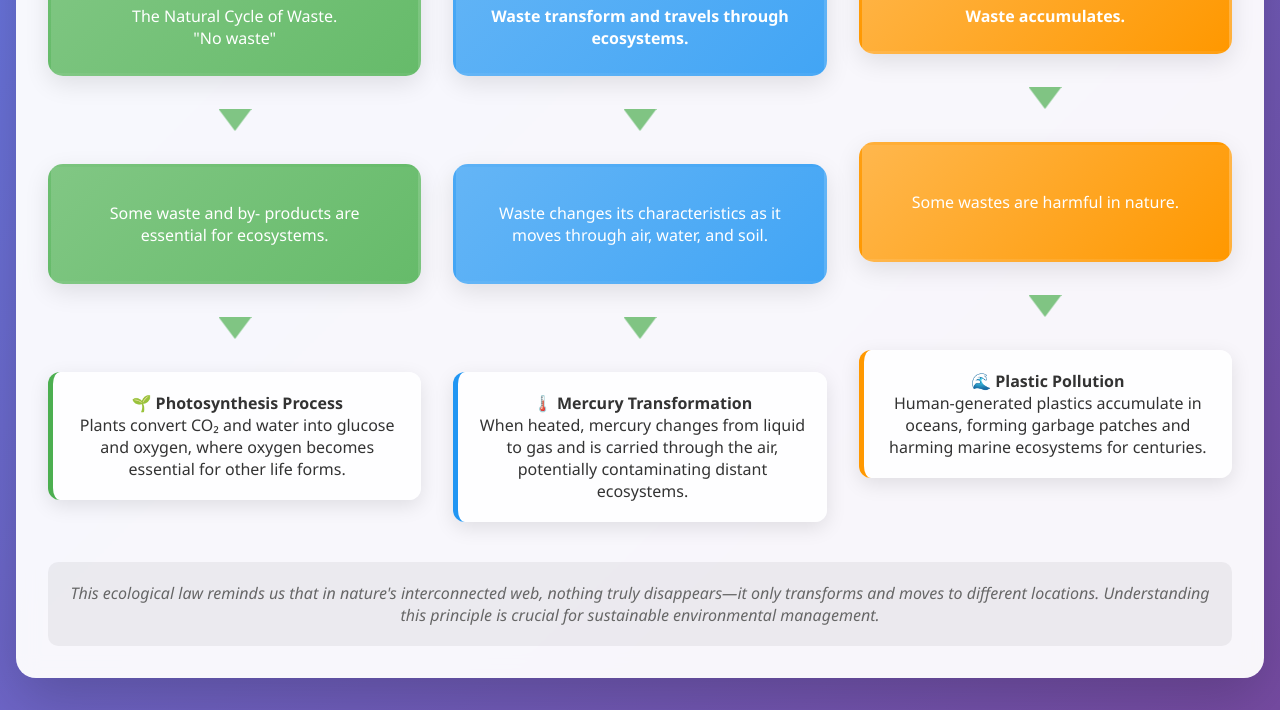
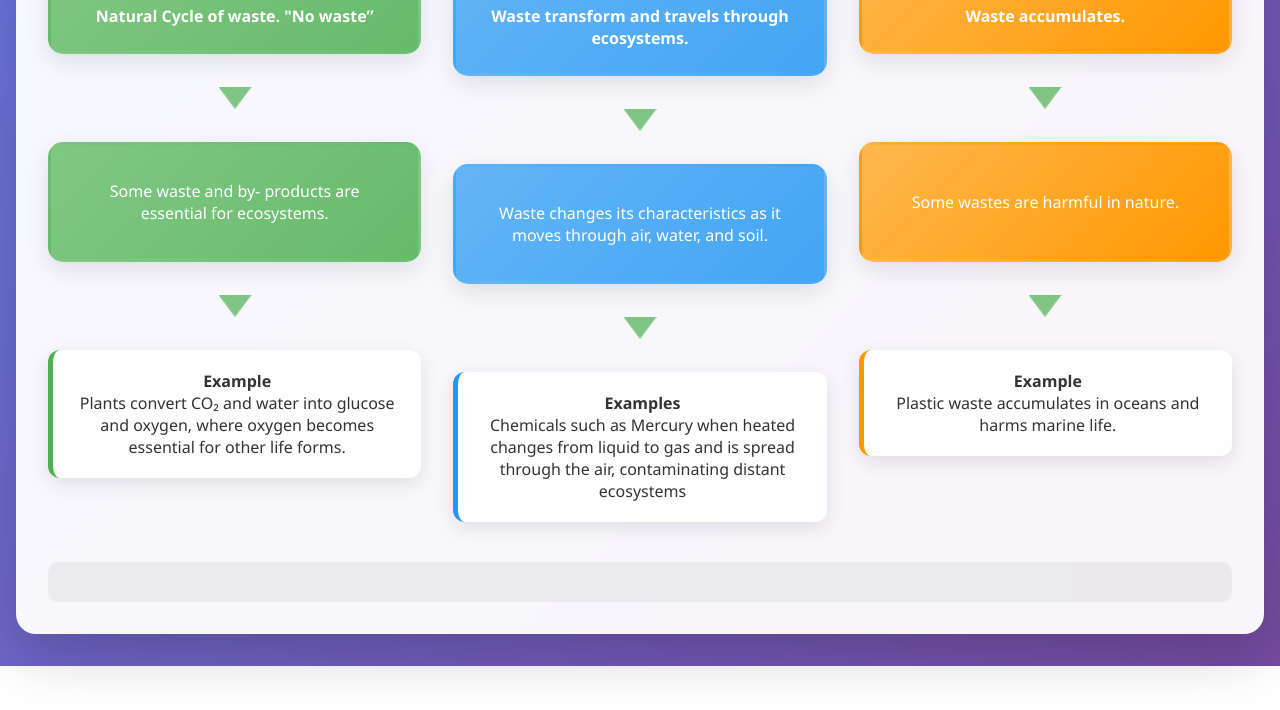
Before and after one commit to jpasco11/emb, a plain HTML site: page index.html in a window 1280 px wide. Shown: the part 502-1212 px from the top of the page. After the commit the page ends 1168 px from the top, so only its background shows below. Drawn offline with Linux system fonts and the light colour scheme.

Commit message:
Update index.html

```diff
--- a/index.html
+++ b/index.html
@@ -136,7 +136,7 @@
         background: linear-gradient(
           90deg,
           transparent,
-          rgb(255, 255, 255),
+          rgba(255, 255, 255, 0.4),
           transparent
         );
         transition: left 0.5s;
@@ -315,7 +315,7 @@
             <div class="concept-box">
               <div>
                 <span class="icon">♻️</span>
-                <p>The Natural Cycle of Waste.<br />"No waste"</p>
+                <strong>Natural Cycle of waste. "No waste”</strong>
               </div>
             </div>
             <div class="arrow"></div>
@@ -326,7 +326,7 @@
             </div>
             <div class="arrow"></div>
             <div class="example-box">
-              <strong>🌱 Photosynthesis Process</strong><br />
+              <strong>Example</strong><br />
               Plants convert CO₂ and water into glucose and oxygen, where oxygen
               becomes essential for other life forms.
             </div>
@@ -339,8 +339,7 @@
             <div class="concept-box">
               <div>
                 <span class="icon">🌪️</span>
-                <strong>Waste transform and travels through ecosystems.</strong
-                ><br />
+                <strong>Waste transform and travels through ecosystems.</strong>
               </div>
             </div>
             <div class="arrow"></div>
@@ -352,9 +351,10 @@
             </div>
             <div class="arrow"></div>
             <div class="example-box">
-              <strong>🌡️ Mercury Transformation</strong><br />
-              When heated, mercury changes from liquid to gas and is carried
-              through the air, potentially contaminating distant ecosystems.
+              <strong>Examples</strong><br />
+
+              Chemicals such as Mercury when heated changes from liquid to gas
+              and is spread through the air, contaminating distant ecosystems
             </div>
           </div>
 
@@ -374,22 +374,14 @@
             </div>
             <div class="arrow"></div>
             <div class="example-box">
-              <strong>🌊 Plastic Pollution</strong><br />
-              Human-generated plastics accumulate in oceans, forming garbage
-              patches and harming marine ecosystems for centuries.
+              <strong>Example</strong><br />
+              Plastic waste accumulates in oceans and harms marine life.
             </div>
           </div>
         </div>
       </div>
 
-      <div class="footer fade-in" style="animation-delay: 1s">
-        <p>
-          This ecological law reminds us that in nature's interconnected web,
-          nothing truly disappears—it only transforms and moves to different
-          locations. Understanding this principle is crucial for sustainable
-          environmental management.
-        </p>
-      </div>
+      <div class="footer fade-in" style="animation-delay: 1s"></div>
     </div>
   </body>
 </html>
```
